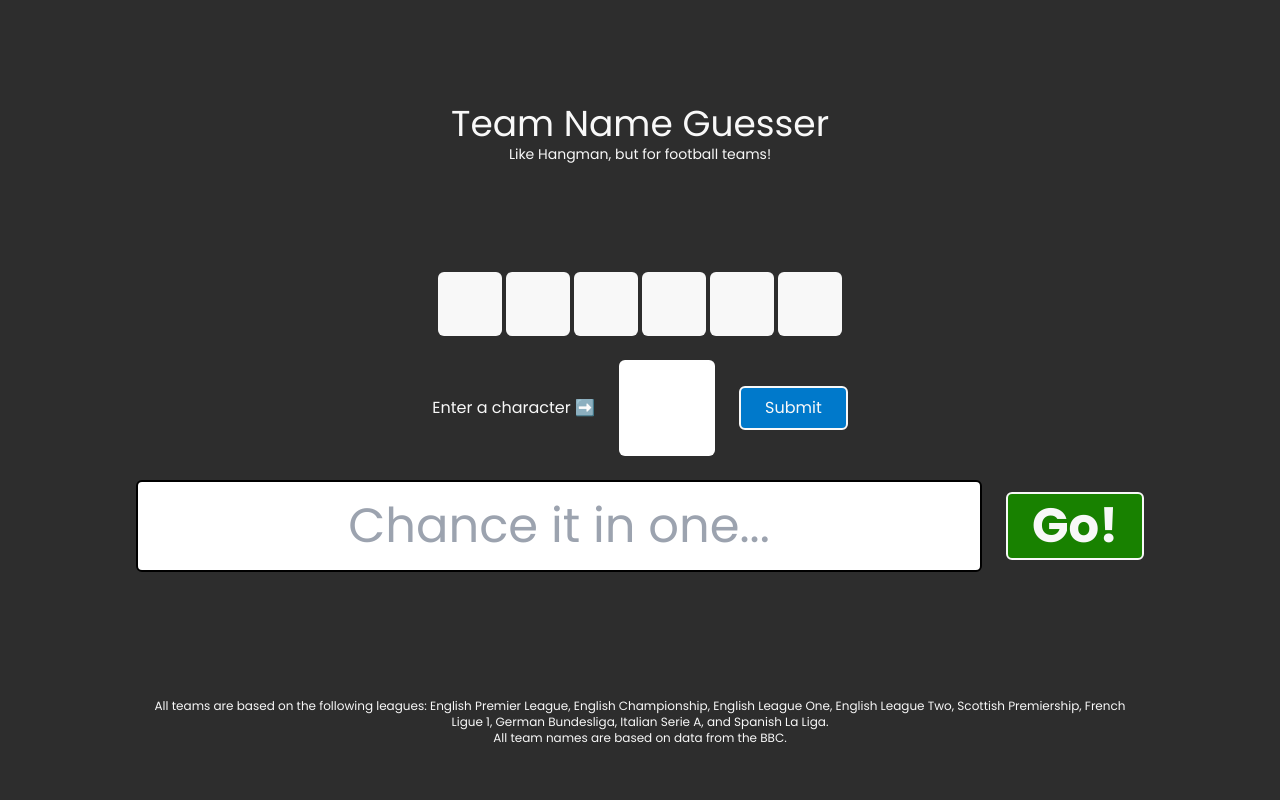
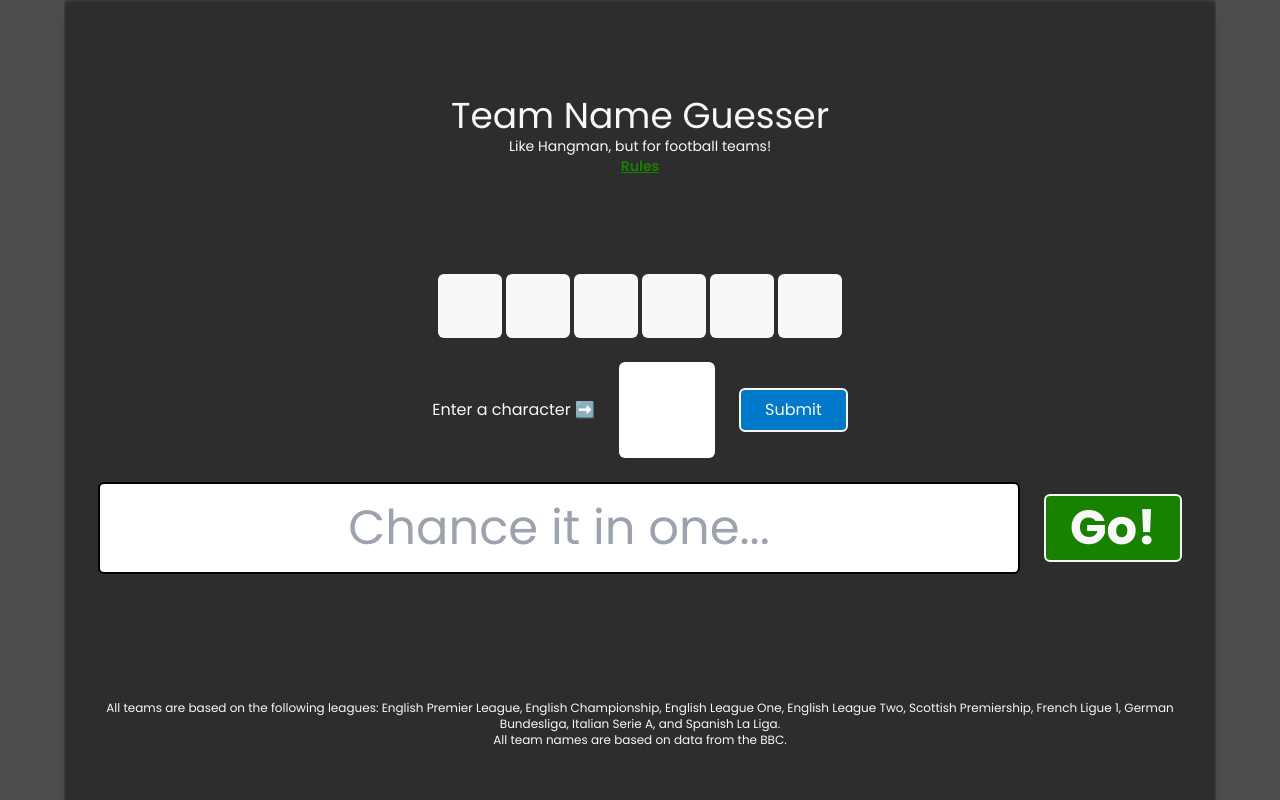
Before and after one commit to bibhashdash/team-guesser, a Next.js app: page / in a window 1280 px wide. Shown: the top 800 px of the page. Built offline with nearby package versions, Linux system fonts and the light colour scheme.

Commit message:
setting some colour stuff

```diff
--- a/src/app/layout.tsx
+++ b/src/app/layout.tsx
@@ -23,7 +23,7 @@ export default function RootLayout({
 }) {
   return (
     <html lang="en">
-      <body className={`${poppins.variable} font-sans bg-black300 flex justify-center`}>{children}</body>
+      <body className={`${poppins.variable} font-sans bg-black200 flex justify-center`}>{children}</body>
     </html>
   )
 }
--- a/src/app/page.tsx
+++ b/src/app/page.tsx
@@ -125,10 +125,11 @@ export default function Home() {
   }
 
   return (
-    <main className="min-h-screen w-full max-w-5xl grid grid-rows-12 pt-2 items-center justify-center">
+    <main className="min-h-screen w-full max-w-6xl grid grid-rows-12 pt-2 items-center justify-center border-2 border-gray50 rounded lg:px-6 shadow-xl bg-black300">
       <div className="row-span-3 px-2 flex flex-col items-center">
         <h1 className="text-white100 text-2xl sm:text-3xl sm:text-4xl">Team Name Guesser</h1>
         <h2 className="text-white100 text-sm">Like Hangman, but for football teams!</h2>
+        <p className="text-green400 text-sm font-semibold underline">Rules</p>
       </div>
       <div className="h-full rounded-md p-2 row-span-4 flex flex-col items-center">
         <div>
@@ -150,7 +151,7 @@ export default function Home() {
           <input placeholder="Chance it in one..." value={userNuclearInput}
                  onChange={(event) => setUserNuclearInput(event.target.value)}
                  disabled={disableInput}
-                 className="w-full px-6 py-2 rounded-md border-2 text-xl md:text-3xl lg:text-5xl text-center"/>
+                 className="w-full px-6 py-2 rounded-md border-2 text-lg sm:text-xl md:text-3xl lg:text-5xl text-center"/>
           <button onClick={() => handleNuclearSubmission(userNuclearInput)}
                   disabled={disableInput}
                   className={`px-6 py-2 rounded-md border-2 border-white100 text-xl md:text-3xl lg:text-5xl font-bold ${disableInput ? 'bg-black300 text-black100 cursor-not-allowed' : 'bg-green400 text-white100'}`}>
--- a/tailwind.config.ts
+++ b/tailwind.config.ts
@@ -10,7 +10,9 @@ const config: Config = {
     colors: {
      white100: '#f8f8f8',
      green400: '#188100',
+     gray50: 'rgba(218,218,218,0.06)',
       black100: '#626262',
+      black200: '#4d4d4d',
       black300: '#2d2d2d',
       red500: '#ec0202',
       yellow500: '#ffc100',
```
